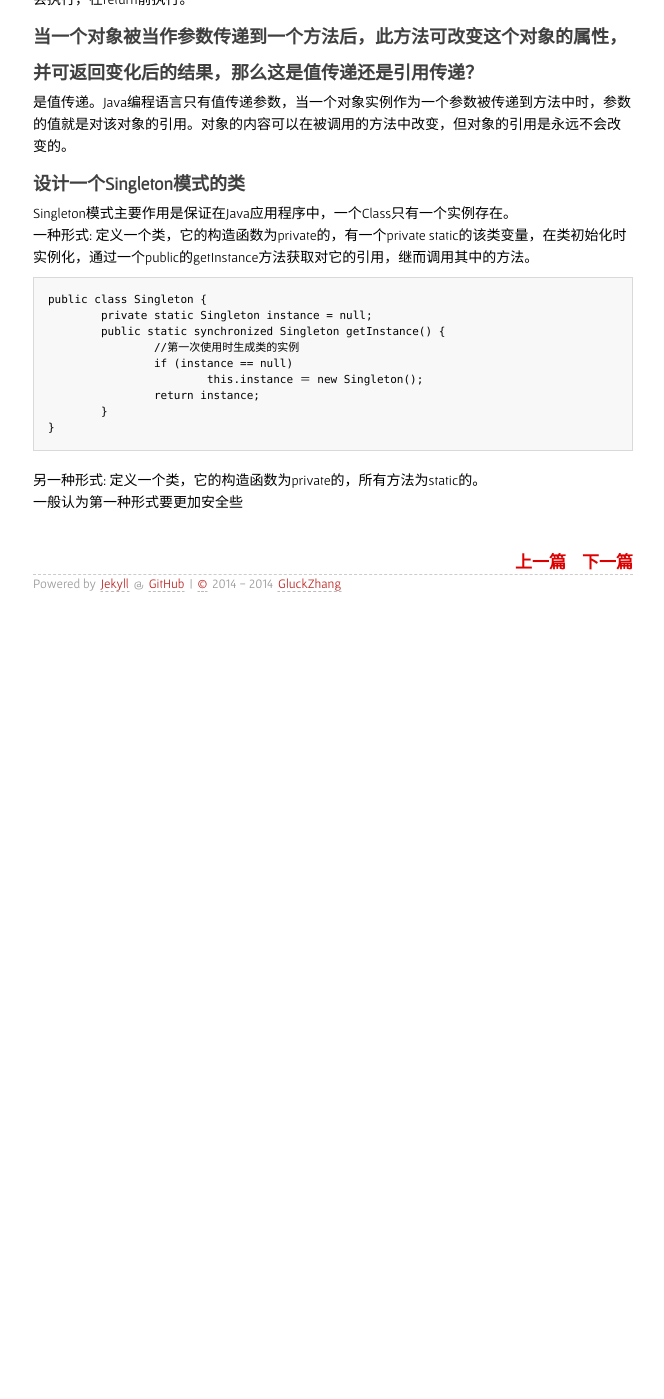
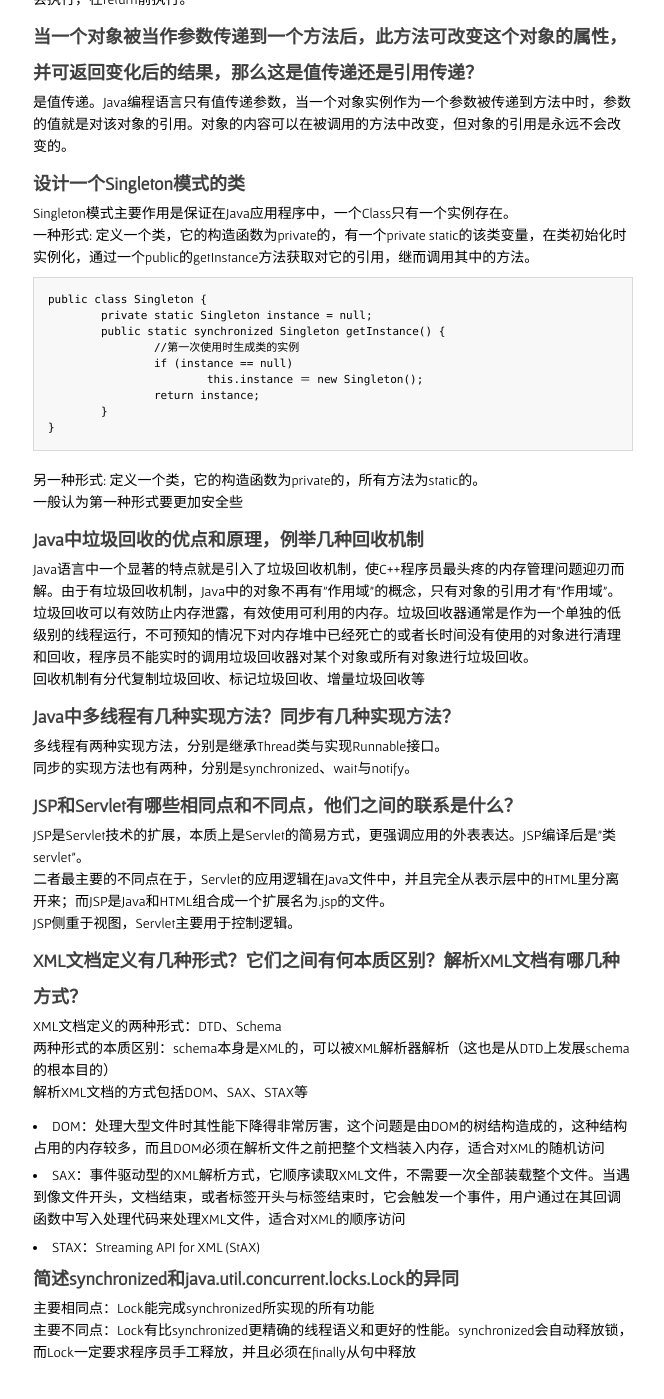
Before and after one commit to gluckzhang/gluckzhang.github.io, a Jekyll site: the page built from _posts/2014-02-24-basic-questions-on-interview-java.md, in a window 1280 px wide and 1400 px high, scrolled down 2885 px. Shown: the whole window, without its empty margins (307-971 px from the left). Built offline with Jekyll 4.4.1, drawn with Linux system fonts in a browser that asks for light colours; some web fonts are replaced; Markdown is read by kramdown in place of the engine named in the settings; comment, search, counter and statistics services are not loaded; before the commit the page ends 3504 px from its top, so only the background shows below that.

Commit message:
update post: 技术一面基本问题梳理-Java篇

```diff
--- a/_posts/2014-02-24-basic-questions-on-interview-java.md
+++ b/_posts/2014-02-24-basic-questions-on-interview-java.md
@@ -108,3 +108,28 @@ public class Singleton {
 
 另一种形式: 定义一个类，它的构造函数为private的，所有方法为static的。
 一般认为第一种形式要更加安全些
+
+###Java中垃圾回收的优点和原理，例举几种回收机制
+Java语言中一个显著的特点就是引入了垃圾回收机制，使C++程序员最头疼的内存管理问题迎刃而解。由于有垃圾回收机制，Java中的对象不再有"作用域"的概念，只有对象的引用才有"作用域"。垃圾回收可以有效防止内存泄露，有效使用可利用的内存。垃圾回收器通常是作为一个单独的低级别的线程运行，不可预知的情况下对内存堆中已经死亡的或者长时间没有使用的对象进行清理和回收，程序员不能实时的调用垃圾回收器对某个对象或所有对象进行垃圾回收。
+回收机制有分代复制垃圾回收、标记垃圾回收、增量垃圾回收等
+
+###Java中多线程有几种实现方法？同步有几种实现方法？
+多线程有两种实现方法，分别是继承Thread类与实现Runnable接口。
+同步的实现方法也有两种，分别是synchronized、wait与notify。
+
+###JSP和Servlet有哪些相同点和不同点，他们之间的联系是什么？
+JSP是Servlet技术的扩展，本质上是Servlet的简易方式，更强调应用的外表表达。JSP编译后是"类servlet"。
+二者最主要的不同点在于，Servlet的应用逻辑在Java文件中，并且完全从表示层中的HTML里分离开来；而JSP是Java和HTML组合成一个扩展名为.jsp的文件。
+JSP侧重于视图，Servlet主要用于控制逻辑。
+
+###XML文档定义有几种形式？它们之间有何本质区别？解析XML文档有哪几种方式？
+XML文档定义的两种形式：DTD、Schema
+两种形式的本质区别：schema本身是XML的，可以被XML解析器解析（这也是从DTD上发展schema的根本目的）
+解析XML文档的方式包括DOM、SAX、STAX等
+- DOM：处理大型文件时其性能下降得非常厉害，这个问题是由DOM的树结构造成的，这种结构占用的内存较多，而且DOM必须在解析文件之前把整个文档装入内存，适合对XML的随机访问
+- SAX：事件驱动型的XML解析方式，它顺序读取XML文件，不需要一次全部装载整个文件。当遇到像文件开头，文档结束，或者标签开头与标签结束时，它会触发一个事件，用户通过在其回调函数中写入处理代码来处理XML文件，适合对XML的顺序访问
+- STAX：Streaming API for XML (StAX)
+
+###简述synchronized和java.util.concurrent.locks.Lock的异同
+主要相同点：Lock能完成synchronized所实现的所有功能
+主要不同点：Lock有比synchronized更精确的线程语义和更好的性能。synchronized会自动释放锁，而Lock一定要求程序员手工释放，并且必须在finally从句中释放
```
